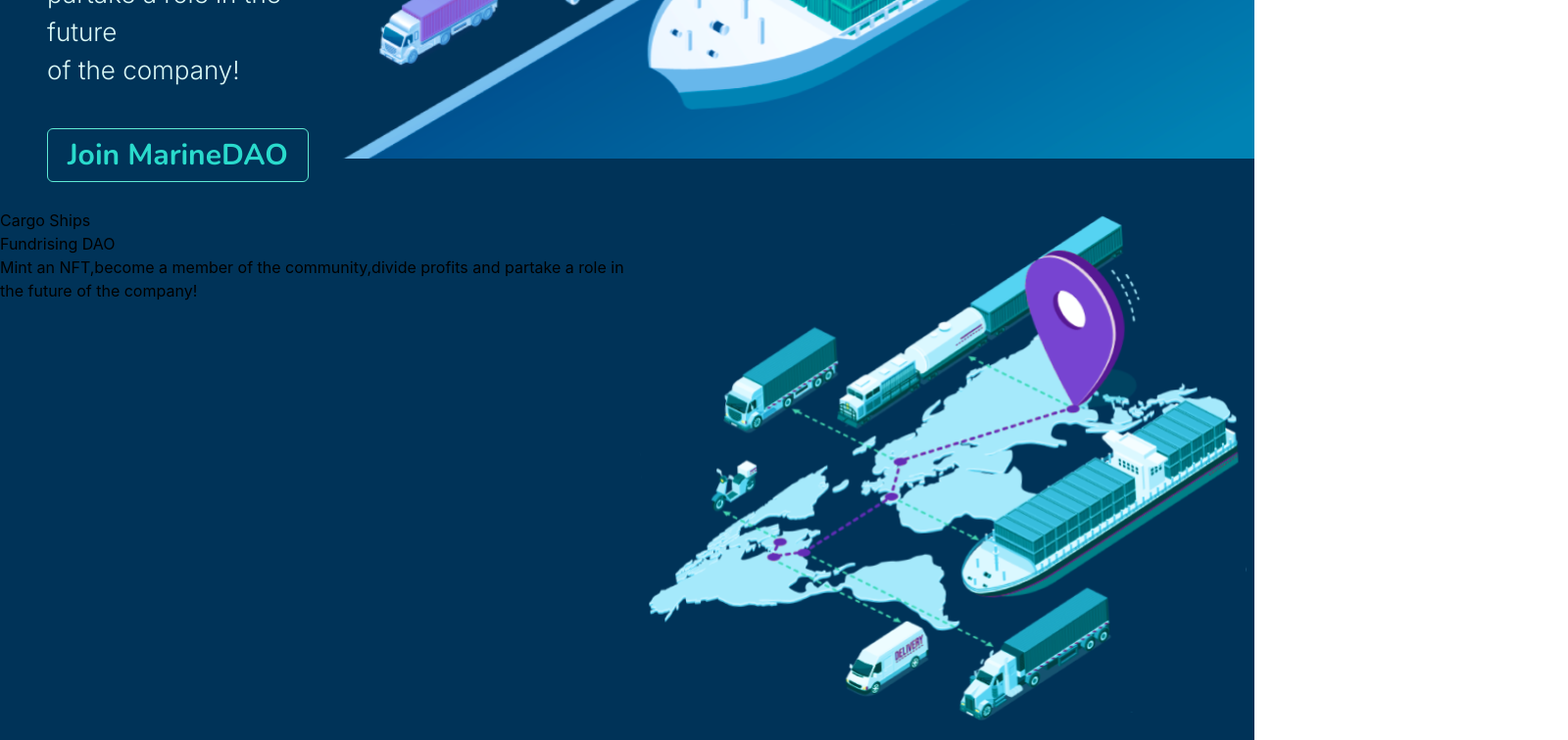
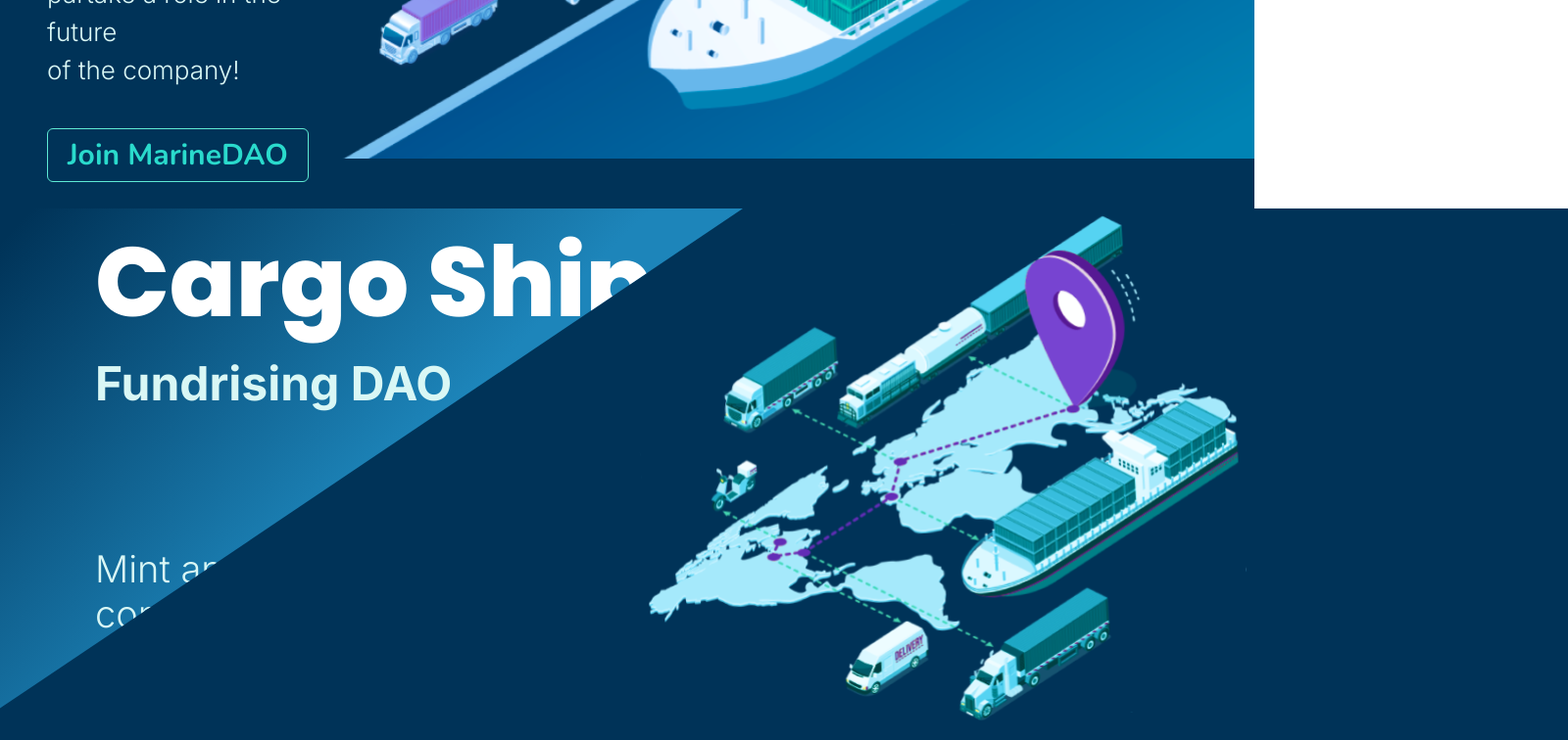
Before and after one commit to Priya-1607/marine-dao-app, a React (Create React App) app: page / in a window 1280 px wide. Shown: the part 587-1343 px from the top of the page at 98% size, 1600 px wide, since content can reach past the window. Built offline with nearby package versions, Linux system fonts and the light colour scheme.

Commit message:
cargoShip page

```diff
--- a/src/App.css
+++ b/src/App.css
@@ -1,8 +1,75 @@
+.cargoShip{background:rgba(0, 51, 88, 1);
 
 
-.cargoShip{
-
-    background-color:rgba(0, 51, 88, 1);
 
 
 }
+.left{
+    background-image: linear-gradient(313.99deg, #1D85BA 50.11%, rgba(37, 127, 174, 0) 97.5%);
+    z-index: 1; width: 126%; clip-path: polygon(0% 94%, 94% 0%, 0% 0%);
+}
+.right {
+    z-index: 1;
+}
+
+.inner{
+    padding: 20px;
+}
+.diagonal-end {
+    position: relative;
+}
+.diagonal-end::after {
+    content: "";
+    display: block;
+    border-right: 100rem solid rgba(0, 51, 88, 1);
+    position: absolute;
+    width: 100%;
+    height: 100%;
+}
+.top{
+
+    padding-left:97px;
+    margin-top: 3rem;
+    font-family: Poppins;
+    color: rgba(255, 255, 255, 1);
+
+    font-size: 100px;
+    font-weight: 800;
+    letter-spacing: 0em;
+    text-align: left;
+
+}
+.top-2{
+    padding-left:97px;
+    font-family: Inter;
+    font-size: 48px;
+    font-weight: 700;
+    line-height: 58px;
+    letter-spacing: 0em;
+    text-align: left;
+    color:rgba(217, 247, 245, 1);
+
+}
+
+.top-3{
+    top: 0.75rem;
+    padding-top: 137px;
+    font-family: 'Inter';
+    color: rgba(217, 247, 245, 1);
+    font-size: 38px;
+    font-weight: 300;
+    line-height: 46px;
+    letter-spacing: 0em;
+    text-align: left;
+    padding-left: 97px;
+}
+
+
+
+
+
+
+
+
+
+/*background: linear-gradient(313.99deg, #1D85BA 50.11%, rgba(37, 127, 174, 0) 97.5%);*/
--- a/src/components/CargoShip.tsx
+++ b/src/components/CargoShip.tsx
@@ -3,22 +3,21 @@
 
 function CargoShip() {
     return (
-        <div className="cargoShip grid grid-cols-2">
-
-                <div className="left">
-
-                    <h1>Cargo Ships</h1>
+        <div className="cargoShip diagonal-end grid grid-cols-2">
+            <div className="left">
+                <div className="ineer">
 
 
-                    <h2>Fundrising DAO</h2>
-                    <p>Mint an NFT,become a member of the community,divide profits and partake a role in the future of the company!</p>
+                      <span className="top" >Cargo Ships</span><br/>
 
 
+                    <span className="top-2">Fundrising DAO</span><br/>
+                    <p className="top-3">Mint an NFT,become a member of the community,divide profits and partake a role in the future of the company!</p>
+
+            </div>
             </div>
 
-
-
-            <div><img src={boatGroup}/></div>
+            <div className="right"><img src={boatGroup}/></div>
 
         </div>
 
```
